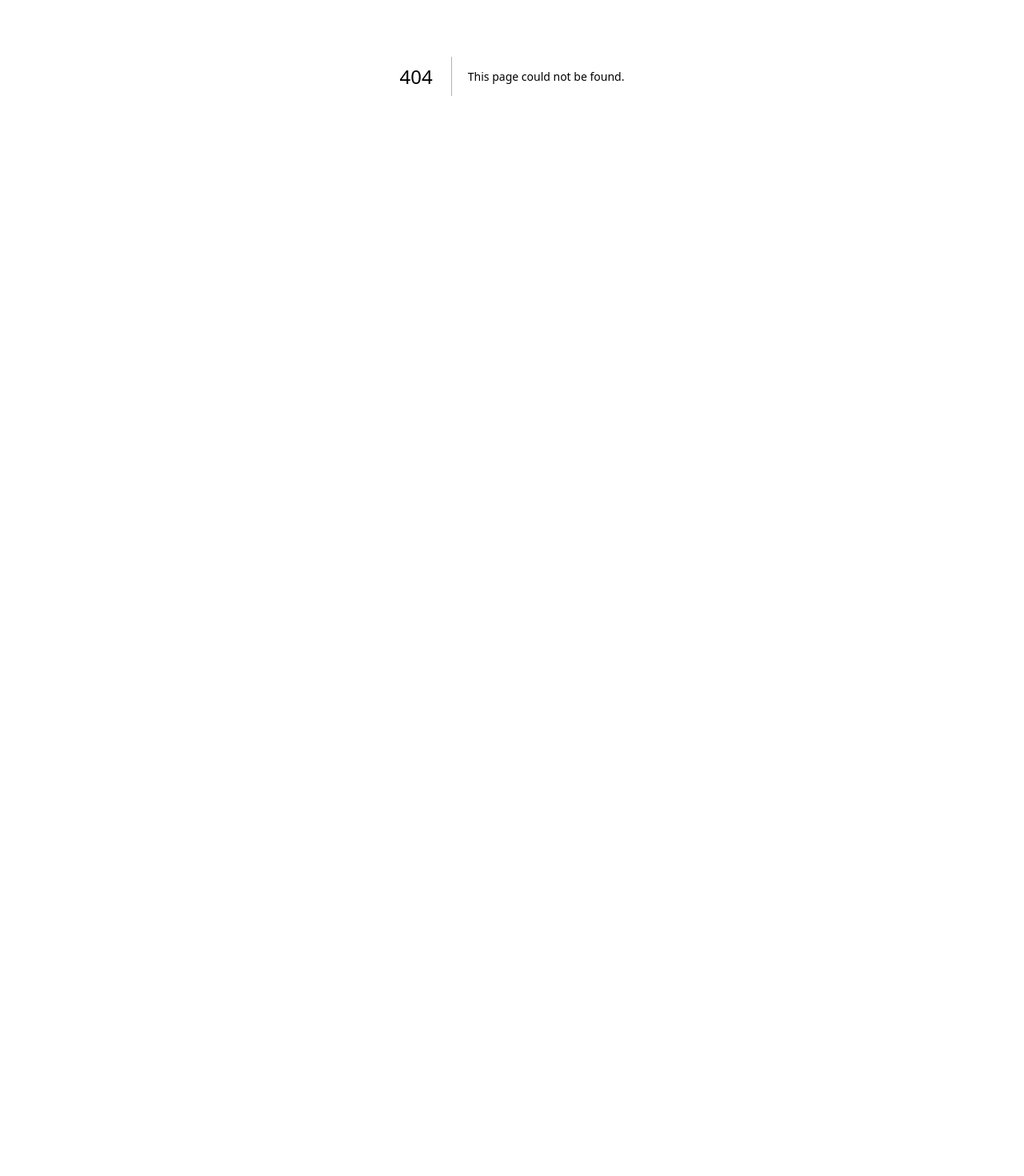
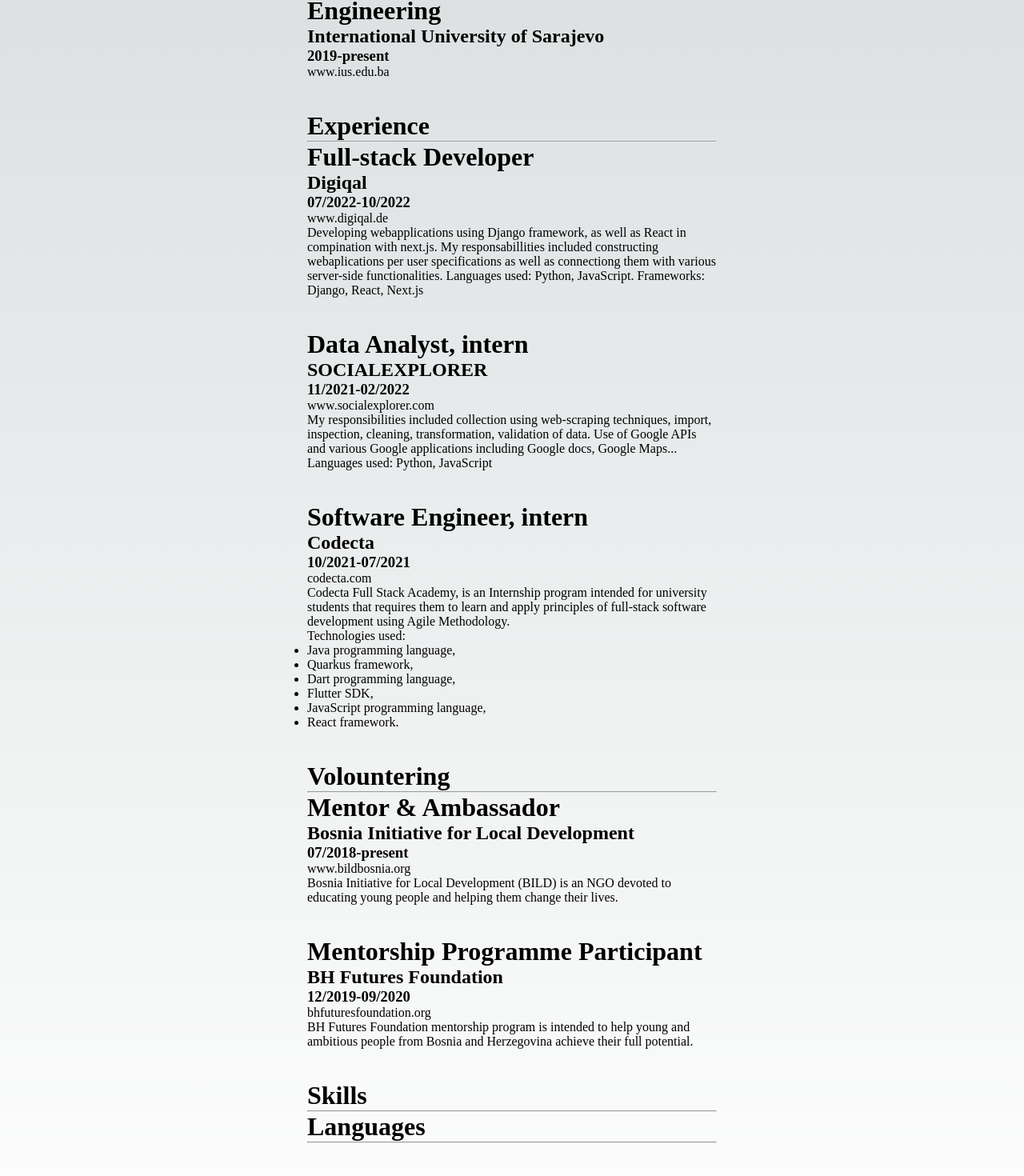
Before and after one commit to faruk-becirovic/faruk, a Next.js app: page /resume in a window 1280 px wide. Before the commit this address had no page. Shown: the part 305-1775 px from the top of the page at 80% size. Before the commit the page ends 800 px from the top, so only its background shows below. Built offline with nearby package versions, Linux system fonts and the light colour scheme.

Commit message:
Added resume

```diff
--- /dev/null
+++ b/components/experience.tsx
@@ -0,0 +1,13 @@
+import Link from "next/link";
+
+export default function Experience(props) {
+    return (
+        <div className={props.className}>
+            <h1>{props.position}</h1>
+            <h2>{props.institute}</h2>
+            <h3>{props.time}</h3>
+            <Link href={props.href}>{props.link}</Link>
+            <p>{props.children}</p>
+        </div>
+    );
+}
--- /dev/null
+++ b/pages/resume.tsx
@@ -0,0 +1,131 @@
+import Head from 'next/head';
+import Image from 'next/image';
+import Link from 'next/link';
+import { Inter } from '@next/font/google';
+import styles from '../styles/Resume.module.css';
+
+import Layout from '../components/layout';
+import Navigation from '../components/navbar';
+import Footer from '../components/footer';
+import Experience from '../components/experience';
+import { homedir } from 'os';
+
+const inter = Inter({ subsets: ['latin'] })
+
+export default function Home() {
+    return (
+        <>
+            <Head>
+                <title>Create Next App</title>
+                <meta name="description" content="Generated by create next app" />
+                <meta name="viewport" content="width=device-width, initial-scale=1" />
+                <link rel="icon" href="/favicon.ico" />
+            </Head>
+            <Navigation />
+            <main className={styles.main}>
+                <div className={styles.resume}>
+                    <h1>Education</h1>
+                    <hr />
+                    <Experience
+                        className={styles.section}
+                        institute="International University of Sarajevo"
+                        time="2019-present"
+                        address="Hrasnička cesta 15, Ilidža, 71210, Sarajevo, Bosnia and Herzegovina"
+                        href="https://www.ius.edu.ba/en"
+                        link="www.ius.edu.ba"
+                        position="Bachelor of Science, Software Engineering"
+                    />
+                    <h1>Experience</h1>
+                    <hr />
+                    <Experience
+                        className={styles.section}
+                        institute="Digiqal"
+                        time="07/2022-10/2022"
+                        href="https://digiqal.de/en-US/"
+                        link="www.digiqal.de"
+                        position="Full-stack Developer"
+                    >
+                        Developing webapplications using Django
+                        framework, as well as React in compination
+                        with next.js. My responsabillities included
+                        constructing webaplications per user
+                        specifications as well as connectiong them
+                        with various server-side functionalities.
+                        Languages used: Python, JavaScript.
+                        Frameworks: Django, React, Next.js
+                    </Experience>
+                    <Experience
+                        className={styles.section}
+                        institute="SOCIALEXPLORER"
+                        time="11/2021-02/2022"
+                        href="https://www.socialexplorer.com/"
+                        link="www.socialexplorer.com"
+                        position="Data Analyst, intern"
+                    >
+                        My responsibilities included collection
+                        using web-scraping techniques, import,
+                        inspection, cleaning, transformation,
+                        validation of data. Use of Google APIs and
+                        various Google applications including
+                        Google docs, Google Maps...
+                        Languages used: Python, JavaScript
+                    </Experience>
+                    <Experience
+                        className={styles.section}
+                        institute="Codecta"
+                        time="10/2021-07/2021"
+                        href="https://codecta.com/"
+                        link="codecta.com"
+                        position="Software Engineer, intern"
+                    >
+                        Codecta Full Stack Academy, is an
+                        Internship program intended for university
+                        students that requires them to learn and
+                        apply principles of full-stack software
+                        development using Agile Methodology.
+                        <ul>Technologies used:
+                            <li>Java programming language,</li>
+                            <li>Quarkus framework,</li>
+                            <li>Dart programming language,</li>
+                            <li>Flutter SDK,</li>
+                            <li>JavaScript programming language,</li>
+                            <li>React framework.</li>
+                        </ul>
+                    </Experience>
+                    <h1>Volountering</h1>
+                    <hr />
+                    <Experience
+                        className={styles.section}
+                        institute="Bosnia Initiative for Local Development"
+                        time="07/2018-present"
+                        href="https://www.bildbosnia.org/"
+                        link="www.bildbosnia.org"
+                        position="Mentor & Ambassador"
+                    >
+                        Bosnia Initiative for Local Development
+                        (BILD) is an NGO devoted to educating young
+                        people and helping them change their lives.
+                    </Experience>
+                    <Experience
+                        className={styles.section}
+                        institute="BH Futures Foundation"
+                        time="12/2019-09/2020"
+                        href="https://www.bhfuturesfoundation.org/"
+                        link="bhfuturesfoundation.org"
+                        position="Mentorship Programme Participant"
+                    >
+                        BH Futures Foundation mentorship program is
+                        intended to help young and
+                        ambitious people from Bosnia and
+                        Herzegovina achieve their full potential.
+                    </Experience>
+                    <h1>Skills</h1>
+                    <hr />
+                    <h1>Languages</h1>
+                    <hr />
+                </div>
+            </main>
+            <Footer />
+        </>
+    )
+}
--- /dev/null
+++ b/styles/Resume.module.css
@@ -0,0 +1,22 @@
+.main {
+  display: flex;
+  flex-direction: column;
+  justify-content: space-between;
+  align-items: center;
+  padding: 6rem;
+  min-height: 100vh;
+}
+
+.resume {
+    position: relative;
+    margin: auto;
+    width: 40vw;
+    display: flex;
+    flex-direction: column;
+    justify-content: space-between;
+}
+
+.section {
+    position: relative;
+    margin-bottom: 5vh;
+}
```
